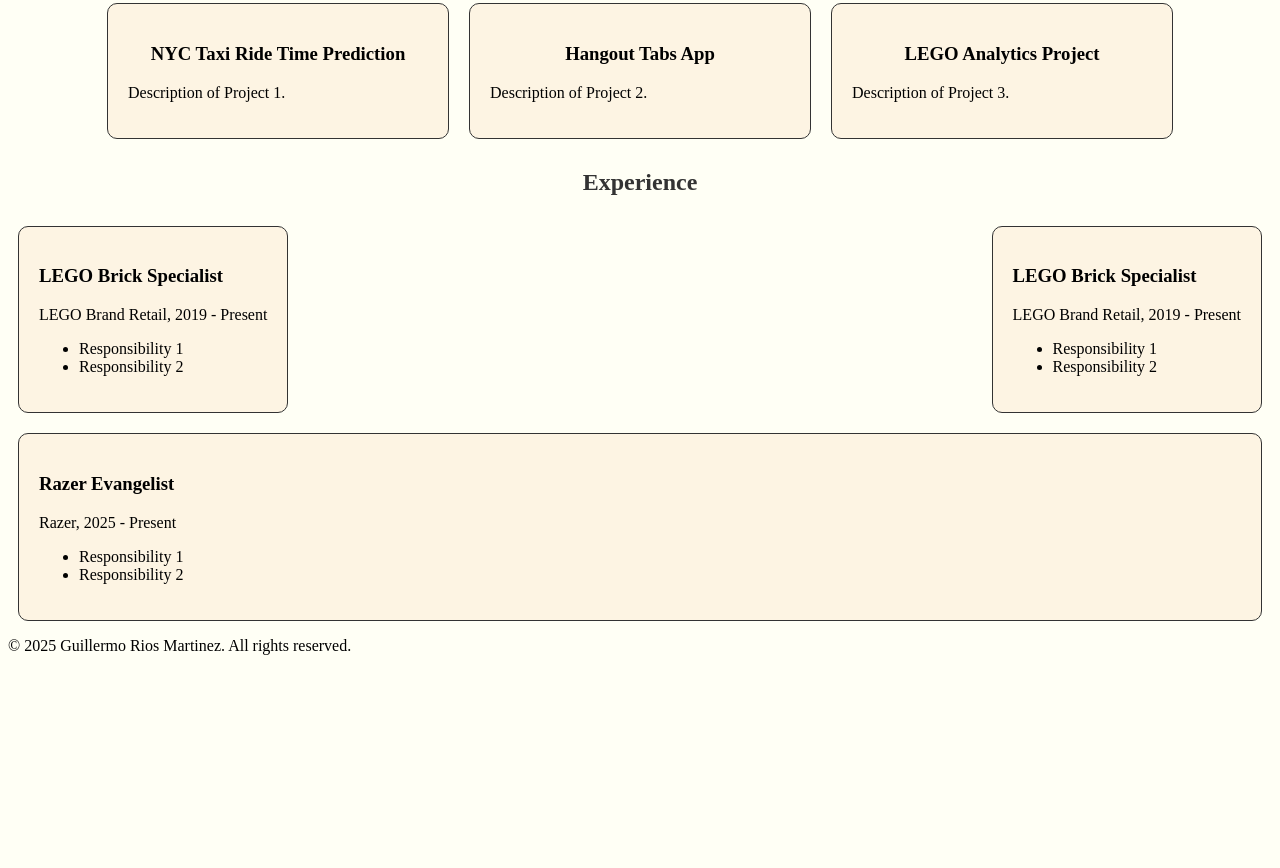
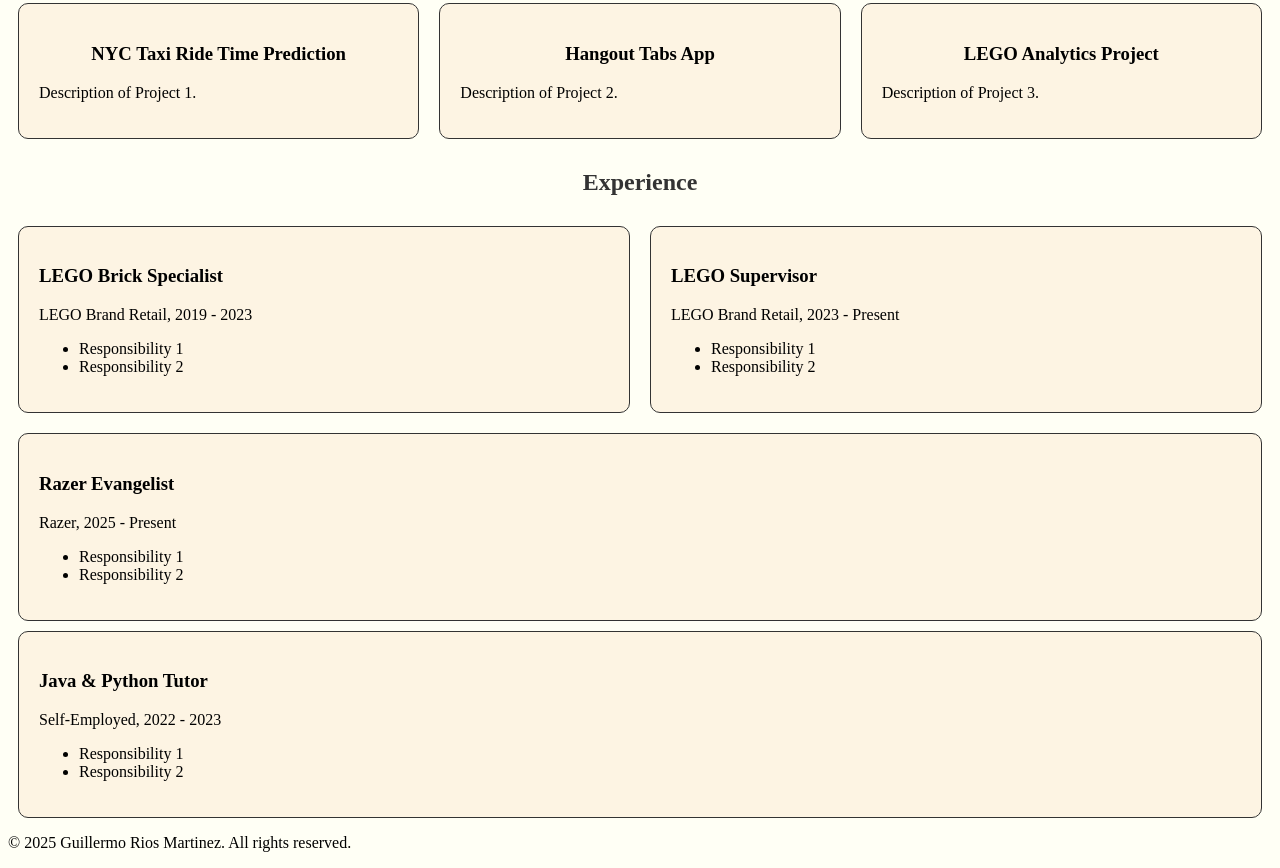
Before and after one commit to wriosmar/Portfolio--Redux-, a plain HTML site: page index.html in a window 1280 px wide. Shown: the part 510-1378 px from the top of the page. Before the commit the page ends 1181 px from the top, so only its background shows below. Drawn offline with Linux system fonts and the light colour scheme.

Commit message:
Made all sections width the same to format later.

```diff
--- a/index.html
+++ b/index.html
@@ -50,15 +50,15 @@
         <div class="LEGO-container">
             <div class="job">
                 <h3>LEGO Brick Specialist</h3>
-                <p>LEGO Brand Retail, 2019 - Present</p>
+                <p>LEGO Brand Retail, 2019 - 2023</p>
                 <ul>
                     <li>Responsibility 1</li>
                     <li>Responsibility 2</li>
                 </ul>
             </div>
             <div class="job">
-                <h3>LEGO Brick Specialist</h3>
-                <p>LEGO Brand Retail, 2019 - Present</p>
+                <h3>LEGO Supervisor</h3>
+                <p>LEGO Brand Retail, 2023 - Present</p>
                 <ul>
                     <li>Responsibility 1</li>
                     <li>Responsibility 2</li>
@@ -73,6 +73,14 @@
                 <li>Responsibility 2</li>
             </ul>
         </div>
+        <div class="job">
+            <h3>Java & Python Tutor</h3>
+            <p>Self-Employed, 2022 - 2023</p>
+            <ul>
+                <li>Responsibility 1</li>
+                <li>Responsibility 2</li>
+            </ul>
+        </div>
     </section>
 
     <footer>
--- a/style.css
+++ b/style.css
@@ -53,13 +53,17 @@
     justify-content: center;
 }
 
+.container .projects {
+    flex: 1 1 0;
+}
+
 .project {
     background-color: #FDF4E3;
     border: 1px solid #333;
     border-radius: 10px;
     padding: 20px;
     margin: 10px;
-    width: 300px;
+    width: 100%;
 }
 
 .project h3 {
@@ -68,9 +72,12 @@
 
 .LEGO-container {
     display: flex;
+    width: 100%;
+    justify-content: center;
+}
+
+.LEGO-container .job {
     flex: 1 1 0;
-    width: 100%;
-    justify-content: space-between;
 }
 
 .job {
```
